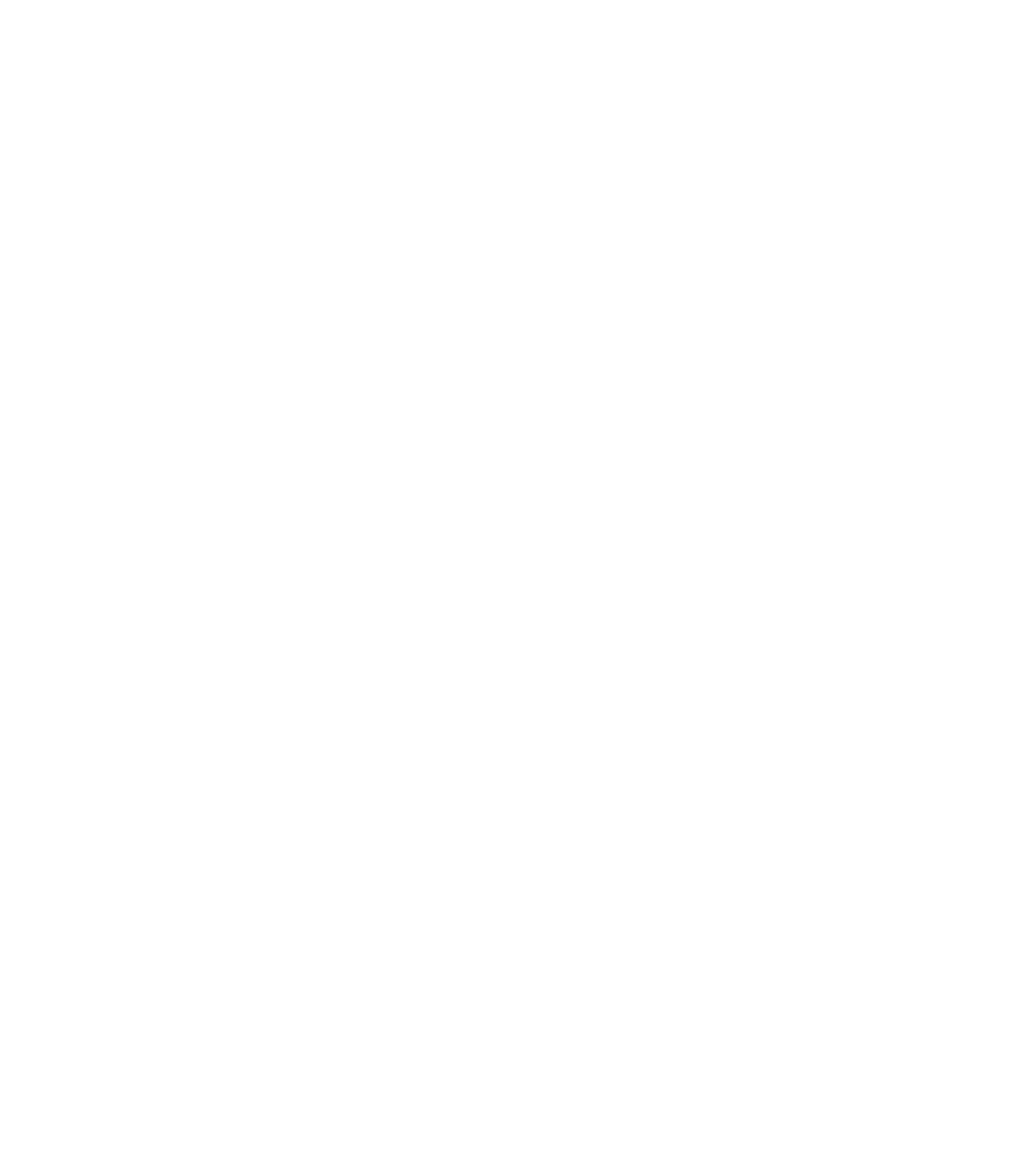
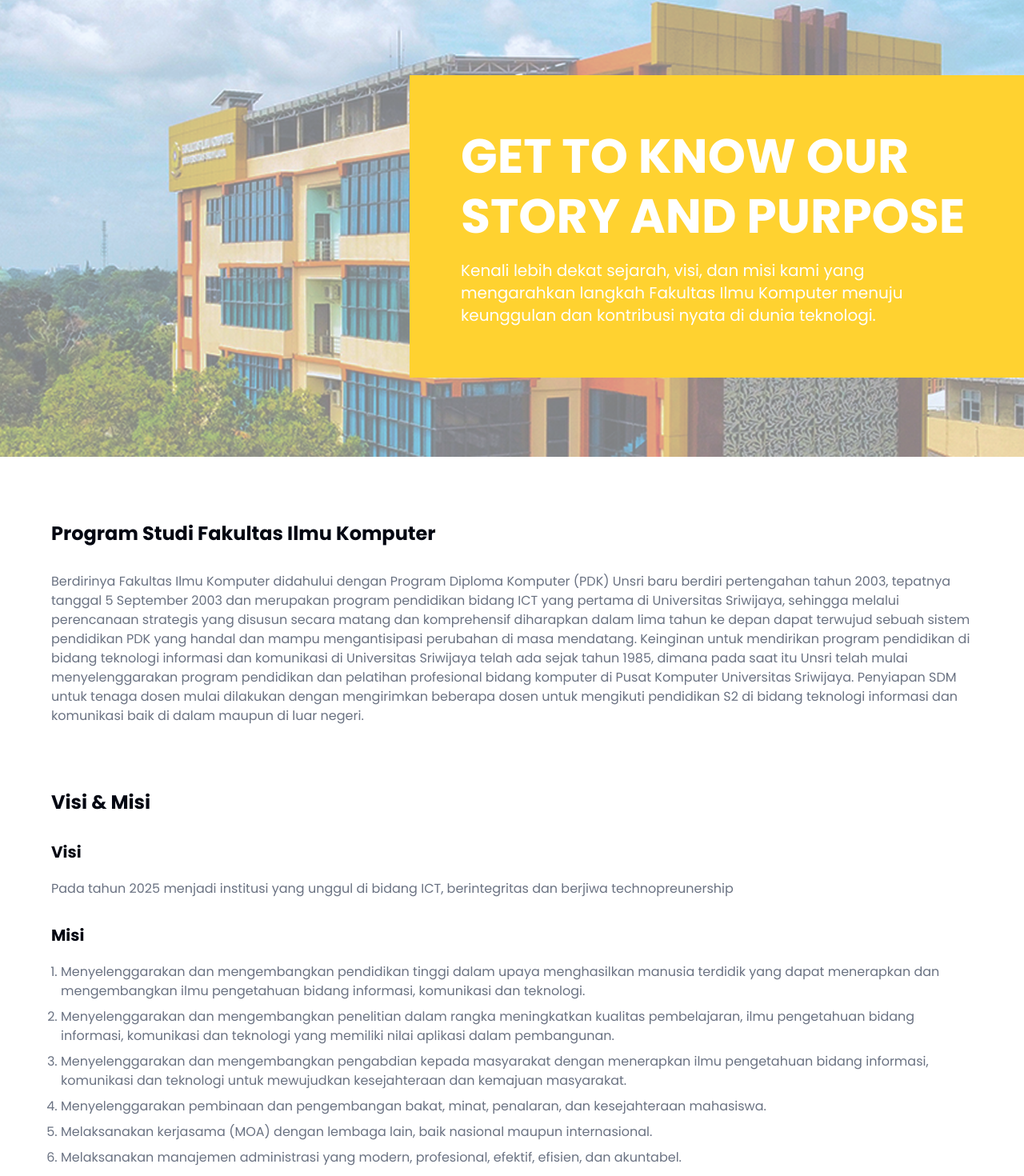
Before and after one commit to nabilaayt/redesign_team15, a React (Vite) app in the folder frontend/: page /profile in a window 1280 px wide. Shown: the part 145-1615 px from the top of the page at 80% size. Before the commit the page ends 800 px from the top, so only its background shows below. Built offline with nearby package versions, Linux system fonts and the light colour scheme.

Commit message:
feat(profile): add content

```diff
--- a/frontend/src/components/Footer.jsx
+++ b/frontend/src/components/Footer.jsx
@@ -2,7 +2,7 @@
 
 const Footer = () => {
     return(
-        <footer className="bg-amber-400 pt-18">
+        <footer className="bg-amber-400 pt-18 font-poppins">
             <div className="flex flex-col sm:flex-row sm:flex-wrap lg:flex-nowrap px-6 sm:px-16 lg:px-16 gap-10 lg:gap-20">
                 <div className="flex flex-col pr-8 gap-5">
                     <div className="flex flex-row gap-5">
--- a/frontend/src/pages/Home.jsx
+++ b/frontend/src/pages/Home.jsx
@@ -88,7 +88,7 @@
             {/* Section Fasilkom Student Organizations */}
             <div id="organizations" className="flex flex-col mb-10 justify-center text-center items-center py-10 px-16 sm:px-16 md:px-16">
                 <h1 className="text-gray-950 font-semibold text-2xl mb-8">Fasilkom Student Organizations</h1>
-                <div className="w-full mx-auto flex justify-center items-center overflow-x-hidden">
+                <div className="w-full mx-auto flex justify-center items-center mb-10 overflow-x-hidden">
                     <ListOrganization/>
                 </div>
             </div>
--- a/frontend/src/pages/Profile.jsx
+++ b/frontend/src/pages/Profile.jsx
@@ -1,7 +1,53 @@
+import Footer from "../components/Footer";
+
 const Profile = () => {
     return(
-        <section id="profile">
+        <section id="profile" className="font-poppins">
+            <div className="flex flex-col py-10 relative lg:flex-row w-full items-center">
+                <img
+                    src="/assets/diklat-bukit.png"
+                    alt="Gedung Diklat Fasilkom UNSRI Bukit"
+                    // className="w-full h-full object-cover"
+                    className="w-full h-64 sm:h-80 md:h-[28rem] lg:h-[36rem] object-cover"
+                />
+                <div className="absolute inset-0 lg:inset-auto lg:right-0 lg:top-1/2 lg:-translate-y-1/2 w-full sm:w-4/5 lg:w-3/5 bg-amber-300 bg-opacity-60 flex flex-col justify-center items-center p-6 sm:p-10 md:p-14 lg:p-16">
+                    <h1 className="text-white font-bold text-2xl sm:text-3xl md:text-4xl lg:text-6xl leading-tight text-center lg:text-left">GET TO KNOW OUR STORY AND PURPOSE</h1>
+                    <p className="text-white text-sm sm:text-base md:text-lg lg:text-xl mt-3 sm:mt-4 text-center lg:text-left">Kenali lebih dekat sejarah, visi, dan misi kami yang mengarahkan langkah Fakultas Ilmu Komputer menuju keunggulan dan kontribusi nyata di dunia teknologi.</p>
+                </div>
+            </div>
 
+            <div className="flex flex-col px-16 py-10">
+                <h1 className="text-gray-950 font-semibold text-2xl mb-8">Program Studi Fakultas Ilmu Komputer</h1>
+                <p className="text-gray-500 text-base">Berdirinya Fakultas Ilmu Komputer didahului dengan Program Diploma Komputer (PDK) Unsri baru berdiri pertengahan tahun 2003, tepatnya tanggal 5 September 2003 dan
+                    merupakan program pendidikan bidang ICT yang pertama di Universitas Sriwijaya,
+                    sehingga melalui perencanaan strategis yang disusun secara matang dan komprehensif
+                    diharapkan dalam lima tahun ke depan dapat terwujud sebuah sistem pendidikan PDK yang handal dan mampu mengantisipasi perubahan di masa mendatang.
+                    Keinginan untuk mendirikan program pendidikan di bidang teknologi informasi dan komunikasi di Universitas Sriwijaya telah ada sejak tahun 1985, dimana pada saat itu Unsri telah mulai menyelenggarakan program pendidikan
+                    dan pelatihan profesional bidang komputer di Pusat Komputer Universitas Sriwijaya.
+                    Penyiapan SDM untuk tenaga dosen mulai dilakukan dengan mengirimkan beberapa dosen untuk mengikuti pendidikan S2 di bidang teknologi informasi dan komunikasi baik di dalam maupun di luar negeri.</p>
+            </div>
+
+            <div className="flex flex-col px-16 py-10">
+                <h1 className="text-gray-950 font-semibold text-2xl mb-8">Visi & Misi</h1>
+                <div className="flex flex-col gap-5 mb-8">
+                    <h1 className="text-gray-950 font-semibold text-xl">Visi</h1>
+                    <p className="text-gray-500 text-base">Pada tahun 2025 menjadi institusi yang unggul di bidang ICT, berintegritas dan berjiwa technopreunership</p>
+                </div>
+                <div className="flex flex-col gap-5">
+                    <h1 className="text-gray-950 font-semibold text-xl">Misi</h1>
+                    <ol className="text-gray-500 text-base list-decimal pl-3 space-y-2">
+                        <li>Menyelenggarakan dan mengembangkan pendidikan tinggi dalam upaya menghasilkan manusia terdidik yang dapat menerapkan dan mengembangkan ilmu pengetahuan bidang informasi, komunikasi dan teknologi.</li>
+                        <li>Menyelenggarakan dan mengembangkan penelitian dalam rangka meningkatkan kualitas pembelajaran, ilmu pengetahuan bidang informasi, komunikasi dan teknologi yang memiliki nilai aplikasi dalam pembangunan.</li>
+                        <li>Menyelenggarakan dan mengembangkan pengabdian kepada masyarakat dengan menerapkan ilmu pengetahuan bidang informasi, komunikasi dan teknologi untuk mewujudkan kesejahteraan dan kemajuan masyarakat.</li>
+                        <li>Menyelenggarakan pembinaan dan pengembangan bakat, minat, penalaran, dan kesejahteraan mahasiswa.</li>
+                        <li>Melaksanakan kerjasama (MOA) dengan lembaga lain, baik nasional maupun internasional.</li>
+                        <li>Melaksanakan manajemen administrasi yang modern, profesional, efektif, efisien, dan akuntabel.</li>
+                    </ol>
+                </div>
+            </div>
+
+            {/* Footer */}
+            <Footer />
         </section>
     );
 }
```
Also changed, not shown: frontend/public/assets/diklat-bukit.jpg (deleted), frontend/public/assets/diklat-bukit.png (added).
